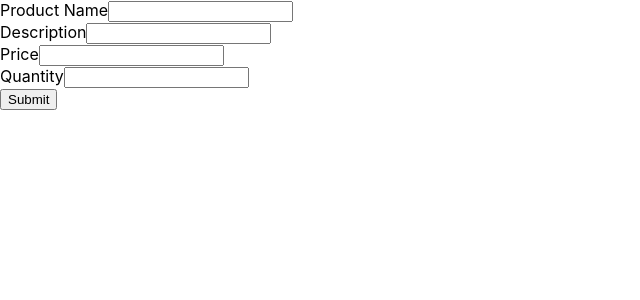
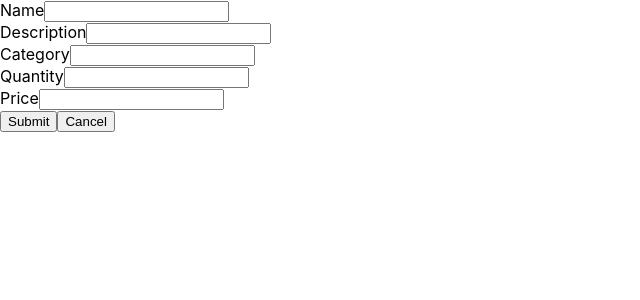
Before and after one commit to Geiranix/Comp229-MidTerm, a React (Create React App) app in the folder midterm-301200435/: page / in a window 1280 px wide. Shown: the top 300 px of the page, without its empty margins (0-640 px from the left). Built offline with nearby package versions, Linux system fonts and the light colour scheme; the HTML template or start-up script is replaced by a standard one.

Commit message:
I made changes to the AddProduct component

```diff
--- a/midterm-301200435/src/components/AddProduct.js
+++ b/midterm-301200435/src/components/AddProduct.js
@@ -23,7 +23,7 @@ const AddProduct = () => {
     return (
         <form onSubmit={handleSubmit}>
             <div>
-                <label>Product Name</label>
+                <label> Name</label>
                 <input type="text" name="name" value={product.name} onChange={handleChange} />
             </div>
             <div>
@@ -31,14 +31,20 @@ const AddProduct = () => {
                 <input type="text" name="description" value={product.description} onChange={handleChange} />
             </div>
             <div>
-                <label>Price</label>
-                <input type="number" name="price" value={product.price} onChange={handleChange} />
+                <label>Category</label>
+                <input type="number" name="category" value={product.category} onChange={handleChange} />
             </div>
             <div>
                 <label>Quantity</label>
                 <input type="number" name="quantity" value={product.quantity} onChange={handleChange} />
             </div>
+            <div>
+                <label>Price</label>
+                <input type="number" name="price" value={product.price} onChange={handleChange} />
+            </div>
+
             <button type="submit">Submit</button>
+            <button type="cancel">Cancel</button>
 
         </form>
     );
```
